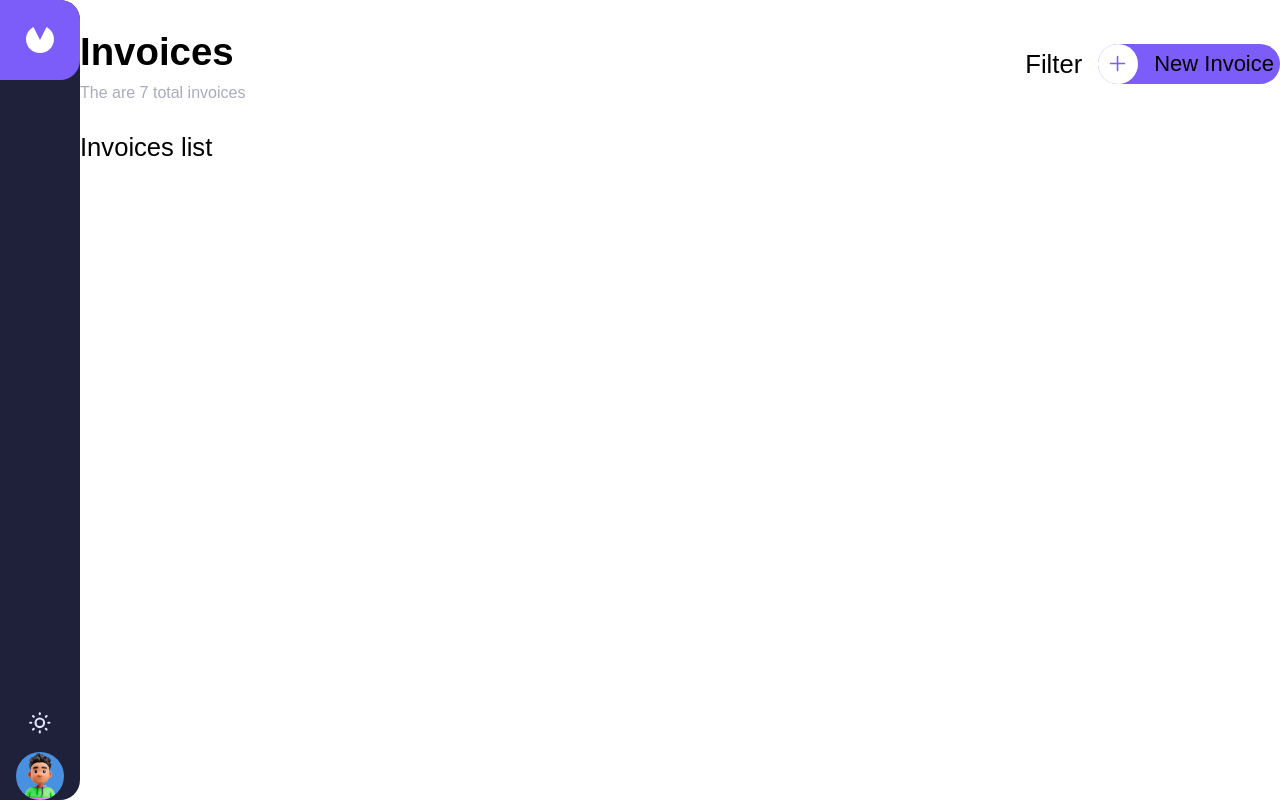
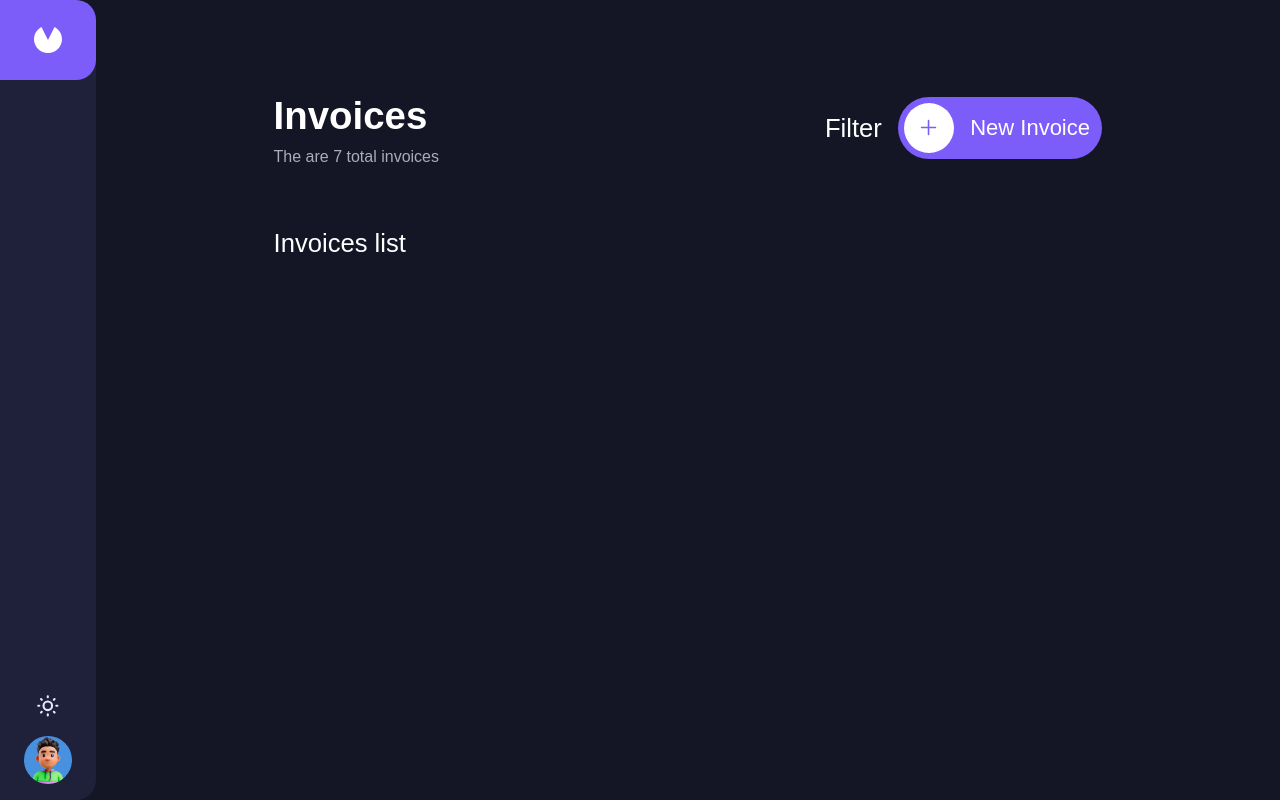
Before and after one commit to codehass/invoice-app-frontend, a React (Vite) app: page / in a window 1280 px wide. Built offline with nearby package versions, Linux system fonts and the light colour scheme.

Commit message:
fix bugs and adjust more styling

```diff
--- a/src/styles/GlobalStyles.js
+++ b/src/styles/GlobalStyles.js
@@ -7,21 +7,15 @@ const GlobalStyles = createGlobalStyle`:root{
   --color-gray-100:  #1F213A;
   --color-brand-100: #e0e7ff;
 
-    *,
-  *::before,
-  *::after {
-    box-sizing: border-box;
-    padding: 0;
-    margin: 0;
-  }
-
   html {
     font-size: 62.5%;
   }
 
   body {
     font-family: "Poppins", sans-serif;
-
+    box-sizing: border-box;
+    padding: 0;
+    margin: 0;
     transition: color 0.3s, background-color 0.3s;
     min-height: 100vh;
     line-height: 1.5;
@@ -66,11 +60,12 @@ const GlobalStyles = createGlobalStyle`:root{
   h6 {
     overflow-wrap: break-word;
     hyphens: auto;
+   }
+
+   img {
+    max-width: 100%;
   }
 
-  img {
-    max-width: 100%;
-  }
 }`;
 
 export default GlobalStyles;
--- a/src/ui/AppLayout.jsx
+++ b/src/ui/AppLayout.jsx
@@ -4,13 +4,18 @@ import SideBar from "./SideBar";
 
 const StyledLayout = styled.div`
 	display: grid;
-	grid-template-columns: 5rem 1fr;
+	grid-template-columns: 6rem 1fr;
 	grid-template-rows: auto;
 	height: 100vh;
+	background: #141625;
 `;
 
 const Main = styled.div`
 	max-width: 120rem;
+	color: #fff;
+	width: 70%;
+	height: 100vh;
+	margin: auto;
 `;
 
 function AppLayout() {
--- a/src/ui/Logo.jsx
+++ b/src/ui/Logo.jsx
@@ -9,7 +9,7 @@ const LogoContainer = styled.div`
 	justify-content: center;
 	align-items: center;
 	background: #7c5df9;
-	width: 80px;
+	width: 100%;
 	height: 80px;
 	border-top-right-radius: 20px;
 	border-bottom-right-radius: 20px;
--- a/src/ui/SideBar.jsx
+++ b/src/ui/SideBar.jsx
@@ -17,8 +17,8 @@ const Container = styled.div`
 	flex-direction: column;
 	align-items: center;
 	gap: 1rem;
-	/* padding: 0 0.5rem 1rem 0.5rem; */
-	padding-bottom: 1.5rem;
+	padding: 0 0.5rem 1rem 0.5rem;
+	/* padding-bottom: 1.5rem; */
 `;
 
 function SideBar() {
```
